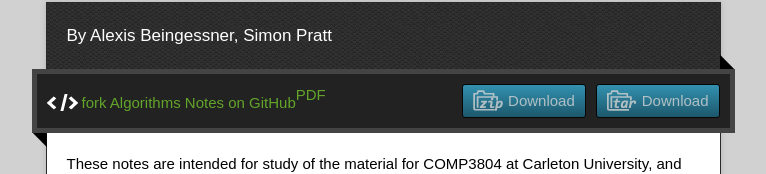
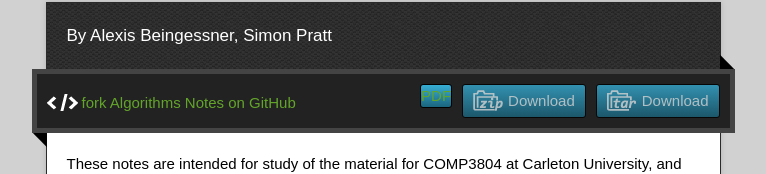
Before and after one commit to SteamedPears/AllTheAlgorithms, a plain HTML site: page index.html in a window 1280 px wide. Shown: the part 128-302 px from the top of the page, without its empty margins (257-1023 px from the left). Drawn offline with nearby package versions, Linux system fonts and the light colour scheme.

Commit message:
Made pdf link a download-button class.

```diff
--- a/index.html
+++ b/index.html
@@ -32,7 +32,7 @@
           <a href="https://github.com/spratt/AllThe3804/tarball/master" class="download-button tar"><span>Download</span></a>
           <a href="https://github.com/spratt/AllThe3804/zipball/master" class="download-button zip"><span>Download</span></a>
           <a href="https://github.com/spratt/AllThe3804" class="code">fork Algorithms Notes on GitHub</a>
-          <a href="https://github.com/spratt/AllThe3804/blob/master/notes.pdf?raw=true">PDF</a>
+          <a href="https://github.com/spratt/AllThe3804/blob/master/notes.pdf?raw=true" class="download-button pdf">PDF</a>
         </div>
         <span class="blc"></span><span class="trc"></span>
         </div>
```
